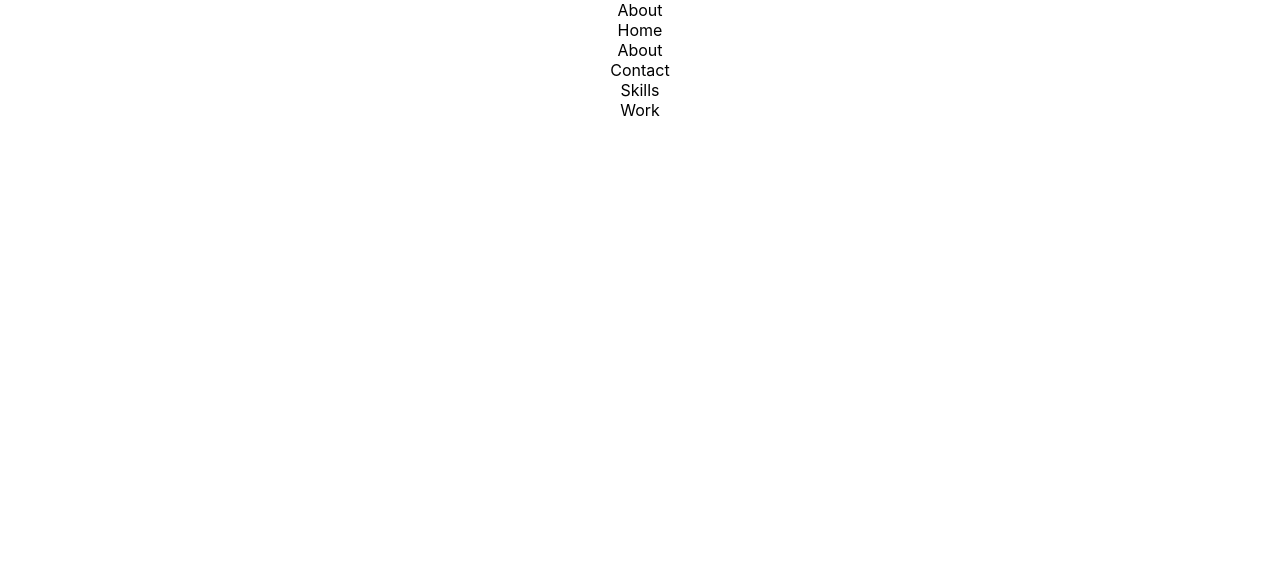
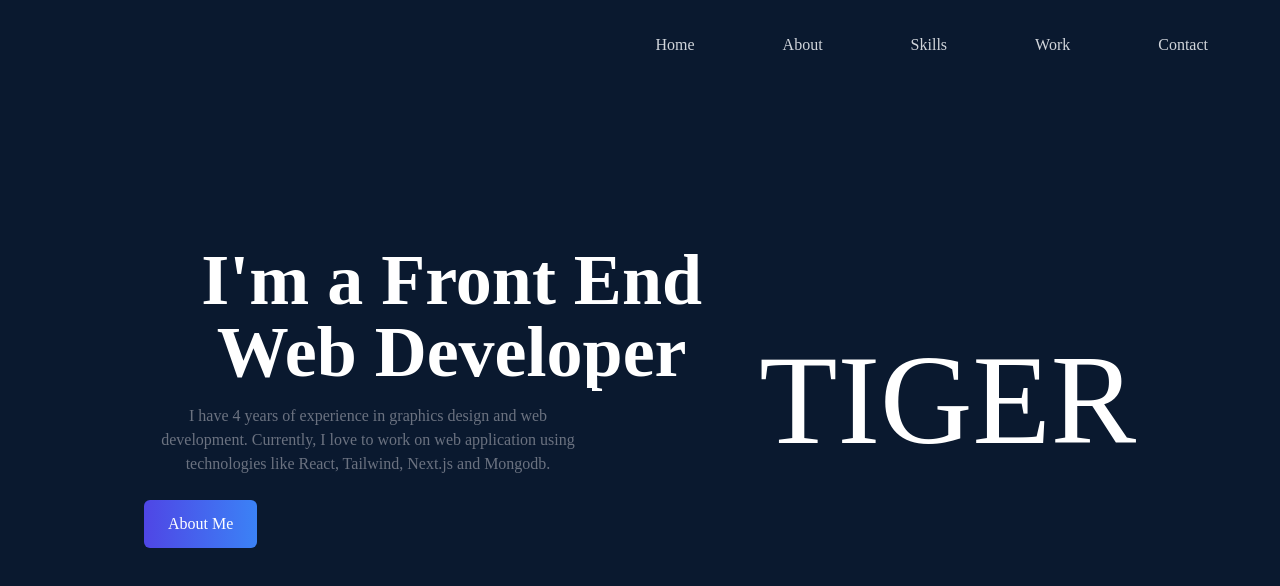
Before and after one commit to ttigerr/MyPortfolio, a React (Create React App) app in the folder portfolio-project/: page / in a window 1280 px wide. Shown: the top 586 px of the page. Built offline with nearby package versions, Linux system fonts and the light colour scheme.

Commit message:
Navigations done

```diff
--- a/portfolio-project/package.json
+++ b/portfolio-project/package.json
@@ -8,7 +8,9 @@
     "@testing-library/user-event": "^13.5.0",
     "react": "^18.2.0",
     "react-dom": "^18.2.0",
+    "react-icons": "^5.0.1",
     "react-scripts": "5.0.1",
+    "react-scroll": "^1.9.0",
     "web-vitals": "^2.1.4"
   },
   "scripts": {
--- a/portfolio-project/postcss.config.js
+++ b/portfolio-project/postcss.config.js
@@ -1,6 +1,6 @@
 module.exports = {
-    plugins: {
-      tailwindcss: {},
-      autoprefixer: {},
-    }
-  }
+  plugins: {
+    tailwindcss: {},
+    autoprefixer: {},
+  },
+}
--- a/portfolio-project/src/App.css
+++ b/portfolio-project/src/App.css
@@ -1,4 +1,13 @@
+* {
+  padding: 0;
+  margin: 0;
+  /* max-width: 1000; */
+  background-color: #0a192f;
+  box-sizing: border-box;
+}
+
 .App {
+  margin: 0;
   text-align: center;
 }
 
@@ -6,6 +15,29 @@
   height: 40vmin;
   pointer-events: none;
 }
+
+nav {
+  display: flex;
+
+}
+
+li {
+
+  margin-left: 1.5rem;
+}
+
+/* li::after {
+  content: '';
+  height: 0.20rem;
+  background-color: darkslateblue;
+  display: block;
+  margin: 0.5rem auto 0 auto;
+  transition: all 0.3s ease-in-out;
+}
+
+li:hover::after {
+  width: 2.5rem;
+} */
 
 @media (prefers-reduced-motion: no-preference) {
   .App-logo {
--- a/portfolio-project/src/App.js
+++ b/portfolio-project/src/App.js
@@ -2,8 +2,8 @@
 import './App.css';
 
 // import all the component files
-import { Header } from './Components/Header';
-import { Home } from './Components/Home';
+import Header from './Components/Header';
+import  Home  from './Components/Home';
 import { About } from './Components/About';
 import { Contact } from './Components/Contact';
 import { Skills } from './Components/Skills';
--- a/portfolio-project/src/Components/About.jsx
+++ b/portfolio-project/src/Components/About.jsx
@@ -1,5 +1,5 @@
 export function About() {
   return (
-    <div>About</div>
+    <div></div>
   )
 }
--- a/portfolio-project/src/Components/Contact.jsx
+++ b/portfolio-project/src/Components/Contact.jsx
@@ -1,5 +1,7 @@
 export function Contact() {
   return (
-    <div>Contact</div>
+    <div>
+
+    </div>
   )
 }
--- a/portfolio-project/src/Components/Header.jsx
+++ b/portfolio-project/src/Components/Header.jsx
@@ -1,5 +1,94 @@
-export function Header() {
+import React, { useState } from 'react';
+import {
+  FaBars,
+  FaTimes,
+} from 'react-icons/fa';
+import { HiOutlineMail } from 'react-icons/hi';
+import { BsFillPersonLinesFill } from 'react-icons/bs';
+import { Link } from 'react-scroll';
+import { Fragment } from 'react'
+
+const Header = () => {
+
+  // function for the mobile menu
+  const [nav, setNav] = useState(false);
+  const handleClick = () => setNav(!nav);
+
   return (
-    <div>About</div>
-  )
-}
+    <header className='fixed w-full h-[90px] flex justify-between items-center px-14 bg-[#0a192f] text-gray-300'>
+      <div></div>
+      <nav>
+        <ul className='hidden md:flex gap-x-8'>
+            <li>
+              <Link to='home' smooth={true} duration={500}>
+                Home
+              </Link>
+            </li>
+            <li>
+              <Link to='about' smooth={true} duration={500}>
+                About
+              </Link>
+            </li>
+            <li>
+              <Link to='skills' smooth={true} duration={500}>
+                Skills
+              </Link>
+            </li>
+            <li>
+              <Link to='work' smooth={true} duration={500}>
+                Work
+              </Link>
+            </li>
+            <li>
+              <Link to='contact' smooth={true} duration={500}>
+                Contact
+              </Link>
+            </li>
+        </ul>
+      </nav>
+      {/* Hamburger */}
+      <div onClick={handleClick} className='md:hidden z-10'>
+        {!nav ? <FaBars /> : <FaTimes />}
+      </div>
+      {/* Mobile menu */}
+      <ul
+        className={
+          !nav
+            ? 'hidden'
+            : 'absolute top-0 left-0 w-full h-screen bg-[#0a192f] flex flex-col justify-center items-center'
+        }
+      >
+        <li className='py-6 text-4xl'>
+          <Link onClick={handleClick} to='home' smooth={true} duration={500}>
+            Home
+          </Link>
+        </li>
+        <li className='py-6 text-4xl'>
+          {' '}
+          <Link onClick={handleClick} to='about' smooth={true} duration={500}>
+            About
+          </Link>
+        </li>
+        <li className='py-6 text-4xl'>
+          {' '}
+          <Link onClick={handleClick} to='skills' smooth={true} duration={500}>
+            Skills
+          </Link>
+        </li>
+        <li className='py-6 text-4xl'>
+          {' '}
+          <Link onClick={handleClick} to='work' smooth={true} duration={500}>
+            Work
+          </Link>
+        </li>
+        <li className='py-6 text-4xl'>
+          {' '}
+          <Link onClick={handleClick} to='contact' smooth={true} duration={500}>
+            Contact
+          </Link>
+        </li>
+      </ul>
+    </header>
+  );
+};
+export default Header;
--- a/portfolio-project/src/Components/Home.jsx
+++ b/portfolio-project/src/Components/Home.jsx
@@ -1,5 +1,32 @@
-export function Home() {
+import React from 'react';
+import { Link } from "react-scroll";
+
+const Home = () => {
   return (
-    <div>Home</div>
-  )
-}
+    <div name="home"className="h-screen w-full bg-[#0a192f]">
+        <div className="max-w-screen-lg mx-auto flex flex-col items-center justify-center h-full px-4 md:flex-row">
+            <div className="flex flex-col justify-center h-full">
+                <h2 className="text-4xl sm:text-7xl font-bold text-white">
+                    I'm a Front End Web Developer
+                </h2>
+                <p className="text-gray-500 py-4 max-w-md">
+                    I have 4 years of experience in graphics design and web development.
+                    Currently, I love to work on web application using technologies like
+                    React, Tailwind, Next.js and Mongodb.
+                </p>
+                <div>
+                    <Link to="about" smooth duration={500}
+                        className="group text-white w-fit px-6 py-3 my-2 flex items-center rounded-md bg-gradient-to-r from-indigo-600 to-blue-500 cursor-pointer md:text-center">
+                        About Me
+                    </Link>
+                </div>
+            </div>
+            {/* Add some Profile picture */}
+            <div>
+                <h1 className='text-9xl text-white'>TIGER</h1>
+            </div>
+        </div>
+  </div>
+  );
+};
+export default Home;
--- a/portfolio-project/src/Components/Skills.jsx
+++ b/portfolio-project/src/Components/Skills.jsx
@@ -1,5 +1,5 @@
 export function Skills() {
   return (
-    <div>Skills</div>
+    <div></div>
   )
 }
--- a/portfolio-project/src/Components/Work.jsx
+++ b/portfolio-project/src/Components/Work.jsx
@@ -1,5 +1,5 @@
 export function Work() {
   return (
-    <div>Work</div>
+    <div></div>
   )
 }
--- a/portfolio-project/src/index.css
+++ b/portfolio-project/src/index.css
@@ -1,4 +1,4 @@
-body {
+/* body {
   margin: 0;
   font-family: -apple-system, BlinkMacSystemFont, 'Segoe UI', 'Roboto', 'Oxygen',
     'Ubuntu', 'Cantarell', 'Fira Sans', 'Droid Sans', 'Helvetica Neue',
@@ -10,5 +10,34 @@ body {
 code {
   font-family: source-code-pro, Menlo, Monaco, Consolas, 'Courier New',
     monospace;
+} */
+ /* Tailwind CSS libralies */
+@tailwind base;
+@tailwind components;
+@tailwind utilities;
+@import url('https://fonts.googleapis.com/css2?family=Raleway:wght@300;400&display=swap');
+@layer base {
+    body {
+        margin: 0;
+        padding: 0;
+        box-sizing: border-box;
+        @apply font-[Raleway];
+    }
+    li {
+        @apply px-4;
+        @apply cursor-pointer
+    }
 }
- /* Tailwind CSS libralies */
+.content-div {
+    background-repeat: no-repeat;
+    background-size: cover;
+    background-position: center;
+    height: 250px;
+}
+.content-div:hover {
+    background-image: linear-gradient(
+        to right,
+        rgba(112, 157, 255, 0.8),
+        hsla(242, 74%, 61%, 0.8)
+    )!important;
+}
--- a/portfolio-project/tailwind.config.js
+++ b/portfolio-project/tailwind.config.js
@@ -1,8 +1,15 @@
 /** @type {import('tailwindcss').Config} */
 module.exports = {
-  content: ["./src/App.js"],
+  content: [
+    "./src/**/*.{js,jsx,ts,tsx}",
+  ],
   theme: {
     extend: {},
   },
   plugins: [],
+  variants: {
+    extend: {
+       borderStyle: ['hover'],
+    }
+  },
 }
```
Also changed, not shown: 1 other file (tests, documents, lock files or other folders).
